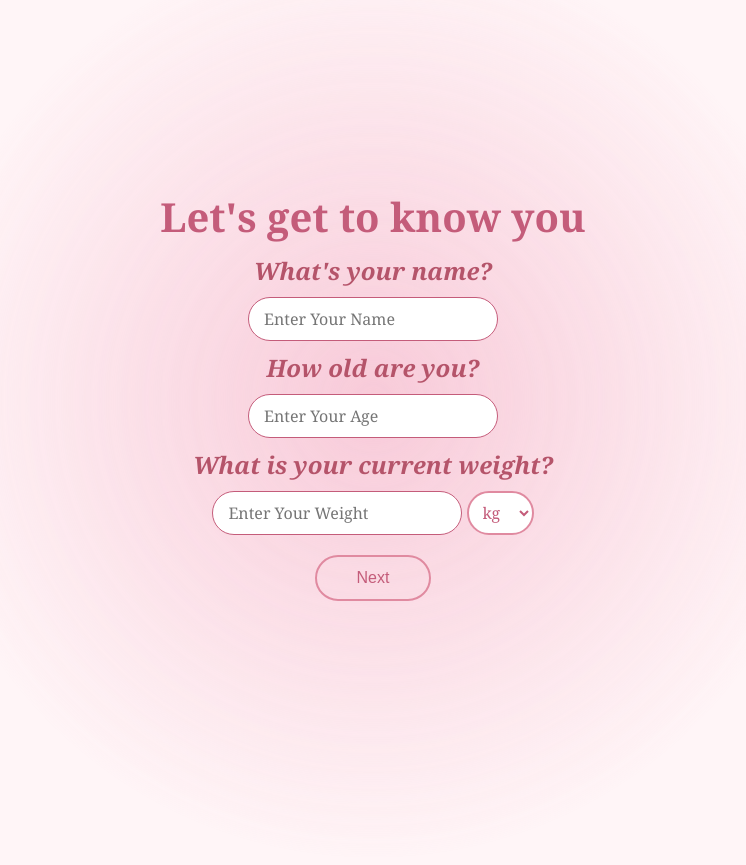
After one commit to ronybuena-sudo/Phased-App, a Flask app: page /onboard1 in a window 1280 px wide. The commit adds this page. Shown: the whole page, without its empty margins (267-1013 px from the left). Run offline with Flask 3, Linux system fonts and the light colour scheme.

Commit message:
created first 2 onboarding pages

```diff
--- a/app.py
+++ b/app.py
@@ -15,5 +15,17 @@ def login():
 def signup():
     return render_template("signup.html")
 
+@app.route("/onboard1")
+def onboard1():
+    return render_template("onboard1.html")
+
+@app.route("/onboard2")
+def onboard2():
+    return render_template("onboard2.html")
+
+@app.route("/onboard3")
+def onboard3():
+    return render_template("onboard3.html")
+
 if __name__ == "__main__":
     app.run(debug=True)
--- a/static/styles.css
+++ b/static/styles.css
@@ -22,6 +22,13 @@ body {
 h1 {
     color: #c45c7a;
     font-size: 2.5rem;
+    padding-bottom: 10px;
+}
+
+h2 {
+    font-style: italic;
+    color: #b5546a;
+    font-size: 1.5rem;
     padding-bottom: 10px;
 }
 
@@ -63,6 +70,16 @@ input {
     width: 250px;
 }
 
+select {
+    border: 2px solid #e08aa0;
+    border-radius: 25px;
+    padding: 8px 10px;
+    background-color: white;
+    color: #c45c7a;
+    font-family: 'Georgia', serif;
+    font-size: 1rem;
+}
+
 .glow {
     position: absolute;
     top: 50%;
--- /dev/null
+++ b/templates/onboard1.html
@@ -0,0 +1,34 @@
+<!DOCTYPE html>
+<html>
+    <head>
+        <title>Phased</title>
+        <link rel="stylesheet" href="{{ url_for('static', filename='styles.css') }}">
+    </head>
+    <body>
+        <div class="container">
+            <div class="glow"></div>
+            <div class="content">
+                <h1>Let's get to know you</h1>
+                <div>
+                    <h2>What's your name?</h2>
+                    <input type="text" id="name" name="name" placeholder="Enter Your Name">
+                </div>
+                <div>
+                    <h2>How old are you?</h2>
+                    <input type="number" id="age" name="age" placeholder="Enter Your Age">
+                </div>
+                <div>
+                    <h2>What is your current weight?</h2>
+                    <input type="number" id="weight" name="weight" placeholder="Enter Your Weight">
+                    <select name="unit" id="unit">
+                        <option value="kg">kg</option>
+                        <option value="lbs">lbs</option>
+                    </select>
+                </div>
+                <a href="/onboard2"><button>Next</button></a>
+            </div>
+        </div>
+
+
+    </body>
+</html>
--- a/templates/signup.html
+++ b/templates/signup.html
@@ -18,7 +18,7 @@
                 <div>
                     <input type="password" id="password" name="password" placeholder="Enter your password">
                 </div>
-                <button>Sign Up</button>
+                <a href="/onboard1"><button>Sign Up</button></a>
                 <a href="/login"><p>Already have an account? Login!</p></a>
             </div>
         </div>
```
Also changed, not shown: templates/onboard2.html (added, +32 -0 lines).
